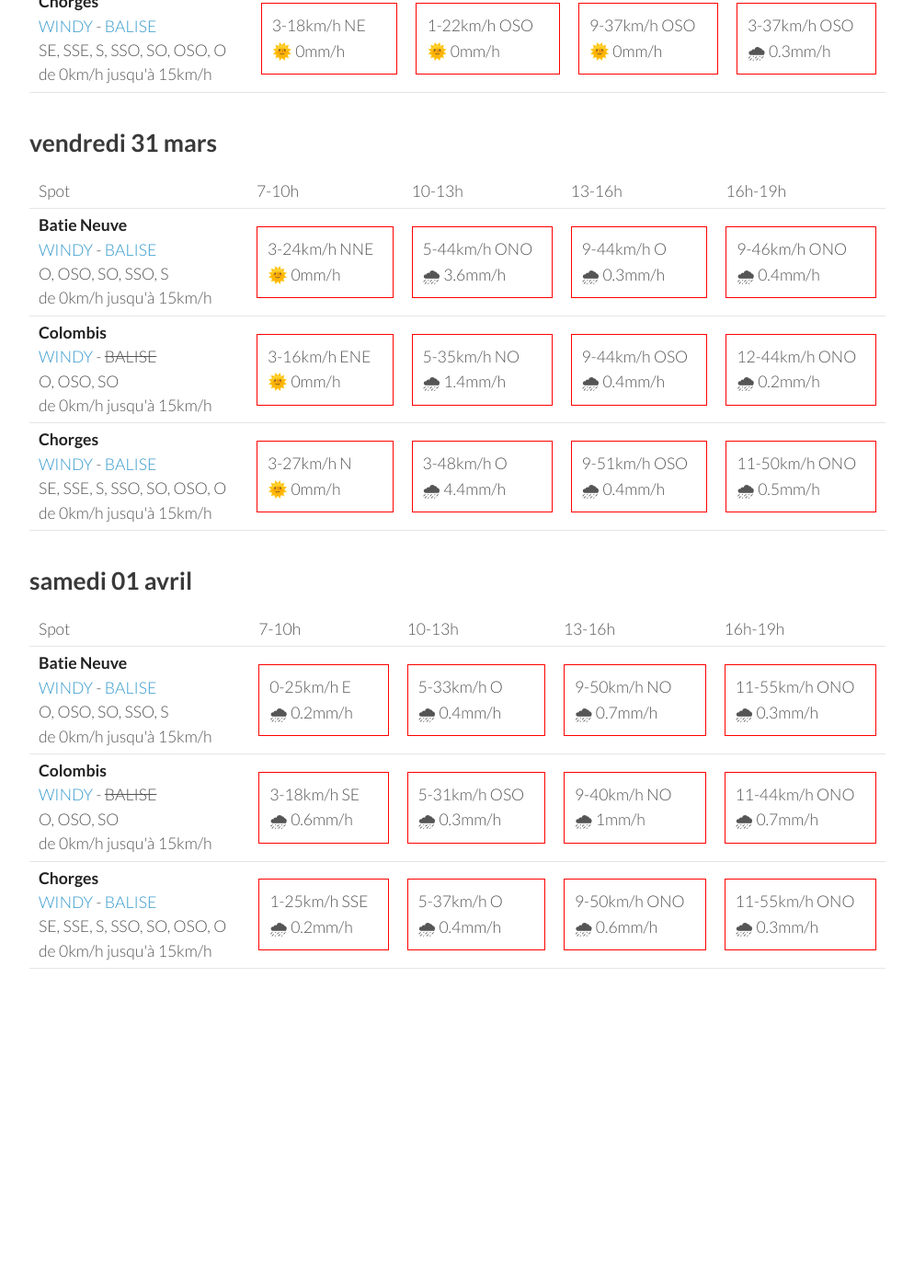
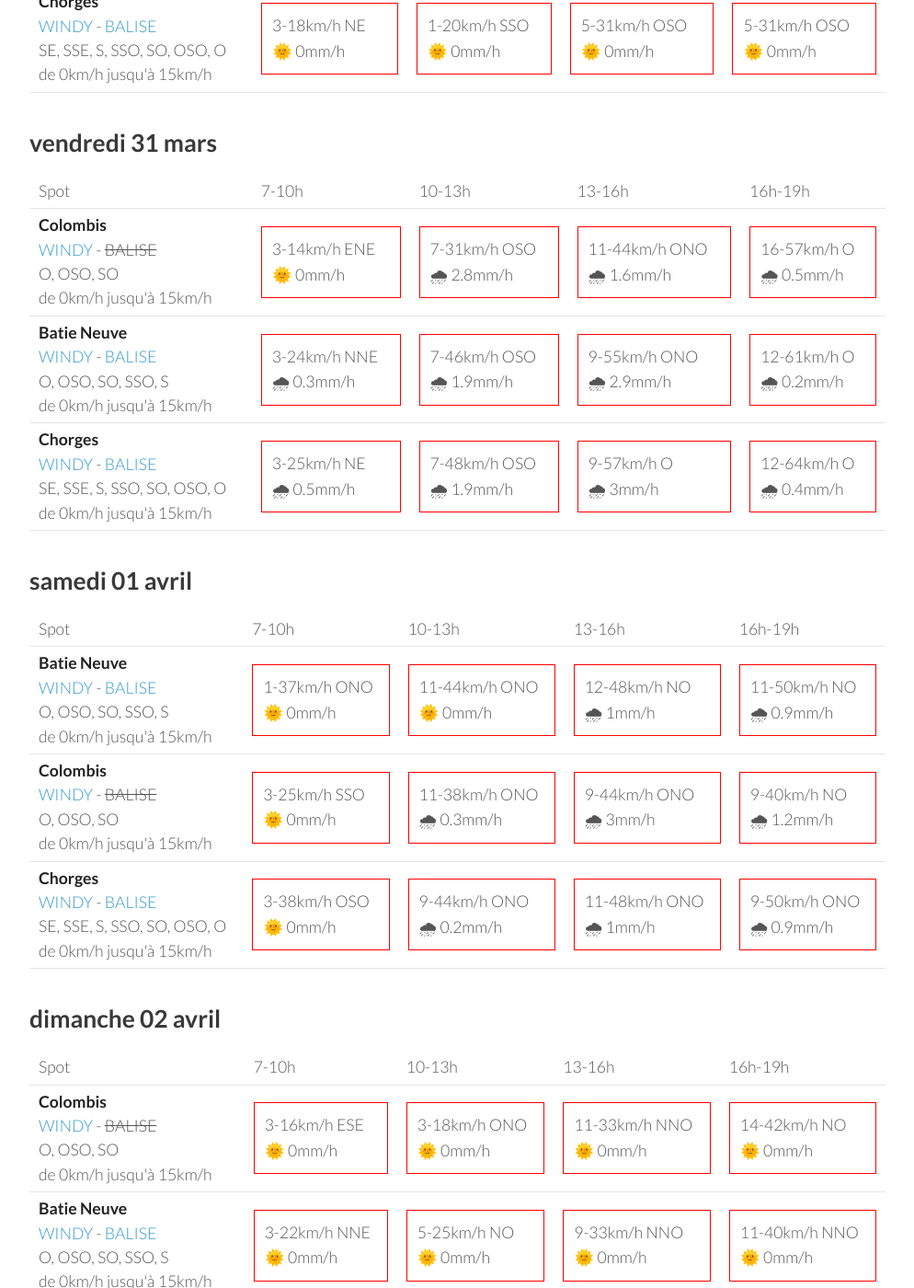
Before and after one commit to parapente-dans-le-nord/parapente-dans-le-nord.github.io, a Jekyll site: the page built from saint_andre.markdown, in a window 1280 px wide and 1400 px high, scrolled down 1568 px. Shown: the whole window at 92% size, without its empty margins (26-1020 px from the left). Built offline with Jekyll 4.4.1, drawn with Linux system fonts in a browser that asks for light colours; before the commit the page ends 2749 px from its top, so only the background shows below that; some of the changed text lies outside the part shown.

Commit message:
update index.markdown

```diff
--- a/saint_andre.markdown
+++ b/saint_andre.markdown
@@ -7,7 +7,7 @@ title:  "Tous les spots"
 {: .links}
 
 # Prevision Windy, modèle Arome
-page mise à jour le mardi 28 mars 06:36
+page mise à jour le mardi 28 mars 10:35
 
 ## mardi 28 mars
 
@@ -116,10 +116,10 @@ page mise à jour le mardi 28 mars 06:36
 <tr>
         <td><strong>Colombis</strong><br><a href="https://windy.com/44.494/6.216?44.559,6.262,10">WINDY</a> - <span class="no-balise"> BALISE </span><br> <span class="vent-favorable">O, OSO, SO</span><br><span class="force-vent">de 0km/h jusqu'à 15km/h</span> </td>
 
-            <td><div class="not-flyable"><p>1-11km/h ENE</p><p>🌞 0mm/h</p></div></td>
-            <td><div class="not-flyable"><p>3-16km/h ONO</p><p>🌞 0mm/h</p></div></td>
-            <td><div class="not-flyable"><p>9-31km/h O</p><p>🌧 0.3mm/h</p></div></td>
-            <td><div class="not-flyable"><p>3-29km/h NO</p><p>🌞 0mm/h</p></div></td>
+            <td><div class="not-flyable"><p>3-11km/h ENE</p><p>🌞 0mm/h</p></div></td>
+            <td><div class="not-flyable"><p>3-14km/h NO</p><p>🌞 0mm/h</p></div></td>
+            <td><div class="not-flyable"><p>7-25km/h ONO</p><p>🌞 0mm/h</p></div></td>
+            <td><div class="not-flyable"><p>5-25km/h ONO</p><p>🌞 0mm/h</p></div></td>
 
 
     </tr>
@@ -127,9 +127,9 @@ page mise à jour le mardi 28 mars 06:36
         <td><strong>Batie Neuve</strong><br><a href="https://windy.com/44.584/6.236?44.559,6.262,10,m:eTtagly">WINDY</a> - <span class=""><a href="https://www.openwindmap.org/PP554">BALISE</a> </span><br> <span class="vent-favorable">O, OSO, SO, SSO, S</span><br><span class="force-vent">de 0km/h jusqu'à 15km/h</span> </td>
 
             <td><div class="not-flyable"><p>3-16km/h NE</p><p>🌞 0mm/h</p></div></td>
-            <td><div class="not-flyable"><p>1-20km/h SO</p><p>🌞 0mm/h</p></div></td>
-            <td><div class="not-flyable"><p>7-35km/h OSO</p><p>🌞 0mm/h</p></div></td>
-            <td><div class="not-flyable"><p>3-33km/h OSO</p><p>🌧 0.5mm/h</p></div></td>
+            <td><div class="not-flyable"><p>1-18km/h SSO</p><p>🌞 0mm/h</p></div></td>
+            <td><div class="not-flyable"><p>3-29km/h OSO</p><p>🌞 0mm/h</p></div></td>
+            <td><div class="not-flyable"><p>5-29km/h SO</p><p>🌞 0mm/h</p></div></td>
 
 
     </tr>
@@ -137,9 +137,9 @@ page mise à jour le mardi 28 mars 06:36
         <td><strong>Chorges</strong><br><a href="https://windy.com/44.578/6.280?44.559,6.262,10">WINDY</a> - <span class=""><a href="https://www.openwindmap.org/PP554">BALISE</a> </span><br> <span class="vent-favorable">SE, SSE, S, SSO, SO, OSO, O</span><br><span class="force-vent">de 0km/h jusqu'à 15km/h</span> </td>
 
             <td><div class="not-flyable"><p>3-18km/h NE</p><p>🌞 0mm/h</p></div></td>
-            <td><div class="not-flyable"><p>1-22km/h OSO</p><p>🌞 0mm/h</p></div></td>
-            <td><div class="not-flyable"><p>9-37km/h OSO</p><p>🌞 0mm/h</p></div></td>
-            <td><div class="not-flyable"><p>3-37km/h OSO</p><p>🌧 0.3mm/h</p></div></td>
+            <td><div class="not-flyable"><p>1-20km/h SSO</p><p>🌞 0mm/h</p></div></td>
+            <td><div class="not-flyable"><p>5-31km/h OSO</p><p>🌞 0mm/h</p></div></td>
+            <td><div class="not-flyable"><p>5-31km/h OSO</p><p>🌞 0mm/h</p></div></td>
 
 
     </tr>
@@ -160,32 +160,32 @@ page mise à jour le mardi 28 mars 06:36
       <td>16h-19h</td>
     </tr>
 <tr>
-        <td><strong>Batie Neuve</strong><br><a href="https://windy.com/44.584/6.236?44.559,6.262,10,m:eTtagly">WINDY</a> - <span class=""><a href="https://www.openwindmap.org/PP554">BALISE</a> </span><br> <span class="vent-favorable">O, OSO, SO, SSO, S</span><br><span class="force-vent">de 0km/h jusqu'à 15km/h</span> </td>
+        <td><strong>Colombis</strong><br><a href="https://windy.com/44.494/6.216?44.559,6.262,10">WINDY</a> - <span class="no-balise"> BALISE </span><br> <span class="vent-favorable">O, OSO, SO</span><br><span class="force-vent">de 0km/h jusqu'à 15km/h</span> </td>
 
-            <td><div class="not-flyable"><p>3-24km/h NNE</p><p>🌞 0mm/h</p></div></td>
-            <td><div class="not-flyable"><p>5-44km/h ONO</p><p>🌧 3.6mm/h</p></div></td>
-            <td><div class="not-flyable"><p>9-44km/h O</p><p>🌧 0.3mm/h</p></div></td>
-            <td><div class="not-flyable"><p>9-46km/h ONO</p><p>🌧 0.4mm/h</p></div></td>
+            <td><div class="not-flyable"><p>3-14km/h ENE</p><p>🌞 0mm/h</p></div></td>
+            <td><div class="not-flyable"><p>7-31km/h OSO</p><p>🌧 2.8mm/h</p></div></td>
+            <td><div class="not-flyable"><p>11-44km/h ONO</p><p>🌧 1.6mm/h</p></div></td>
+            <td><div class="not-flyable"><p>16-57km/h O</p><p>🌧 0.5mm/h</p></div></td>
 
 
     </tr>
 <tr>
-        <td><strong>Colombis</strong><br><a href="https://windy.com/44.494/6.216?44.559,6.262,10">WINDY</a> - <span class="no-balise"> BALISE </span><br> <span class="vent-favorable">O, OSO, SO</span><br><span class="force-vent">de 0km/h jusqu'à 15km/h</span> </td>
+        <td><strong>Batie Neuve</strong><br><a href="https://windy.com/44.584/6.236?44.559,6.262,10,m:eTtagly">WINDY</a> - <span class=""><a href="https://www.openwindmap.org/PP554">BALISE</a> </span><br> <span class="vent-favorable">O, OSO, SO, SSO, S</span><br><span class="force-vent">de 0km/h jusqu'à 15km/h</span> </td>
 
-            <td><div class="not-flyable"><p>3-16km/h ENE</p><p>🌞 0mm/h</p></div></td>
-            <td><div class="not-flyable"><p>5-35km/h NO</p><p>🌧 1.4mm/h</p></div></td>
-            <td><div class="not-flyable"><p>9-44km/h OSO</p><p>🌧 0.4mm/h</p></div></td>
-            <td><div class="not-flyable"><p>12-44km/h ONO</p><p>🌧 0.2mm/h</p></div></td>
+            <td><div class="not-flyable"><p>3-24km/h NNE</p><p>🌧 0.3mm/h</p></div></td>
+            <td><div class="not-flyable"><p>7-46km/h OSO</p><p>🌧 1.9mm/h</p></div></td>
+            <td><div class="not-flyable"><p>9-55km/h ONO</p><p>🌧 2.9mm/h</p></div></td>
+            <td><div class="not-flyable"><p>12-61km/h O</p><p>🌧 0.2mm/h</p></div></td>
 
 
     </tr>
 <tr>
         <td><strong>Chorges</strong><br><a href="https://windy.com/44.578/6.280?44.559,6.262,10">WINDY</a> - <span class=""><a href="https://www.openwindmap.org/PP554">BALISE</a> </span><br> <span class="vent-favorable">SE, SSE, S, SSO, SO, OSO, O</span><br><span class="force-vent">de 0km/h jusqu'à 15km/h</span> </td>
 
-            <td><div class="not-flyable"><p>3-27km/h N</p><p>🌞 0mm/h</p></div></td>
-            <td><div class="not-flyable"><p>3-48km/h O</p><p>🌧 4.4mm/h</p></div></td>
-            <td><div class="not-flyable"><p>9-51km/h OSO</p><p>🌧 0.4mm/h</p></div></td>
-            <td><div class="not-flyable"><p>11-50km/h ONO</p><p>🌧 0.5mm/h</p></div></td>
+            <td><div class="not-flyable"><p>3-25km/h NE</p><p>🌧 0.5mm/h</p></div></td>
+            <td><div class="not-flyable"><p>7-48km/h OSO</p><p>🌧 1.9mm/h</p></div></td>
+            <td><div class="not-flyable"><p>9-57km/h O</p><p>🌧 3mm/h</p></div></td>
+            <td><div class="not-flyable"><p>12-64km/h O</p><p>🌧 0.4mm/h</p></div></td>
 
 
     </tr>
@@ -208,30 +208,30 @@ page mise à jour le mardi 28 mars 06:36
 <tr>
         <td><strong>Batie Neuve</strong><br><a href="https://windy.com/44.584/6.236?44.559,6.262,10,m:eTtagly">WINDY</a> - <span class=""><a href="https://www.openwindmap.org/PP554">BALISE</a> </span><br> <span class="vent-favorable">O, OSO, SO, SSO, S</span><br><span class="force-vent">de 0km/h jusqu'à 15km/h</span> </td>
 
-            <td><div class="not-flyable"><p>0-25km/h E</p><p>🌧 0.2mm/h</p></div></td>
-            <td><div class="not-flyable"><p>5-33km/h O</p><p>🌧 0.4mm/h</p></div></td>
-            <td><div class="not-flyable"><p>9-50km/h NO</p><p>🌧 0.7mm/h</p></div></td>
-            <td><div class="not-flyable"><p>11-55km/h ONO</p><p>🌧 0.3mm/h</p></div></td>
+            <td><div class="not-flyable"><p>1-37km/h ONO</p><p>🌞 0mm/h</p></div></td>
+            <td><div class="not-flyable"><p>11-44km/h ONO</p><p>🌞 0mm/h</p></div></td>
+            <td><div class="not-flyable"><p>12-48km/h NO</p><p>🌧 1mm/h</p></div></td>
+            <td><div class="not-flyable"><p>11-50km/h NO</p><p>🌧 0.9mm/h</p></div></td>
 
 
     </tr>
 <tr>
         <td><strong>Colombis</strong><br><a href="https://windy.com/44.494/6.216?44.559,6.262,10">WINDY</a> - <span class="no-balise"> BALISE </span><br> <span class="vent-favorable">O, OSO, SO</span><br><span class="force-vent">de 0km/h jusqu'à 15km/h</span> </td>
 
-            <td><div class="not-flyable"><p>3-18km/h SE</p><p>🌧 0.6mm/h</p></div></td>
-            <td><div class="not-flyable"><p>5-31km/h OSO</p><p>🌧 0.3mm/h</p></div></td>
-            <td><div class="not-flyable"><p>9-40km/h NO</p><p>🌧 1mm/h</p></div></td>
-            <td><div class="not-flyable"><p>11-44km/h ONO</p><p>🌧 0.7mm/h</p></div></td>
+            <td><div class="not-flyable"><p>3-25km/h SSO</p><p>🌞 0mm/h</p></div></td>
+            <td><div class="not-flyable"><p>11-38km/h ONO</p><p>🌧 0.3mm/h</p></div></td>
+            <td><div class="not-flyable"><p>9-44km/h ONO</p><p>🌧 3mm/h</p></div></td>
+            <td><div class="not-flyable"><p>9-40km/h NO</p><p>🌧 1.2mm/h</p></div></td>
 
 
     </tr>
 <tr>
         <td><strong>Chorges</strong><br><a href="https://windy.com/44.578/6.280?44.559,6.262,10">WINDY</a> - <span class=""><a href="https://www.openwindmap.org/PP554">BALISE</a> </span><br> <span class="vent-favorable">SE, SSE, S, SSO, SO, OSO, O</span><br><span class="force-vent">de 0km/h jusqu'à 15km/h</span> </td>
 
-            <td><div class="not-flyable"><p>1-25km/h SSE</p><p>🌧 0.2mm/h</p></div></td>
-            <td><div class="not-flyable"><p>5-37km/h O</p><p>🌧 0.4mm/h</p></div></td>
-            <td><div class="not-flyable"><p>9-50km/h ONO</p><p>🌧 0.6mm/h</p></div></td>
-            <td><div class="not-flyable"><p>11-55km/h ONO</p><p>🌧 0.3mm/h</p></div></td>
+            <td><div class="not-flyable"><p>3-38km/h OSO</p><p>🌞 0mm/h</p></div></td>
+            <td><div class="not-flyable"><p>9-44km/h ONO</p><p>🌧 0.2mm/h</p></div></td>
+            <td><div class="not-flyable"><p>11-48km/h ONO</p><p>🌧 1mm/h</p></div></td>
+            <td><div class="not-flyable"><p>9-50km/h ONO</p><p>🌧 0.9mm/h</p></div></td>
 
 
     </tr>
@@ -239,3 +239,49 @@ page mise à jour le mardi 28 mars 06:36
 </tbody>
 </table>
 {:/}
+## dimanche 02 avril
+
+{::nomarkdown}
+<table>
+  <tbody>
+    <tr>
+      <td>Spot</td>
+      <td>7-10h</td>
+      <td>10-13h</td>
+      <td>13-16h</td>
+      <td>16h-19h</td>
+    </tr>
+<tr>
+        <td><strong>Colombis</strong><br><a href="https://windy.com/44.494/6.216?44.559,6.262,10">WINDY</a> - <span class="no-balise"> BALISE </span><br> <span class="vent-favorable">O, OSO, SO</span><br><span class="force-vent">de 0km/h jusqu'à 15km/h</span> </td>
+
+            <td><div class="not-flyable"><p>3-16km/h ESE</p><p>🌞 0mm/h</p></div></td>
+            <td><div class="not-flyable"><p>3-18km/h ONO</p><p>🌞 0mm/h</p></div></td>
+            <td><div class="not-flyable"><p>11-33km/h NNO</p><p>🌞 0mm/h</p></div></td>
+            <td><div class="not-flyable"><p>14-42km/h NO</p><p>🌞 0mm/h</p></div></td>
+
+
+    </tr>
+<tr>
+        <td><strong>Batie Neuve</strong><br><a href="https://windy.com/44.584/6.236?44.559,6.262,10,m:eTtagly">WINDY</a> - <span class=""><a href="https://www.openwindmap.org/PP554">BALISE</a> </span><br> <span class="vent-favorable">O, OSO, SO, SSO, S</span><br><span class="force-vent">de 0km/h jusqu'à 15km/h</span> </td>
+
+            <td><div class="not-flyable"><p>3-22km/h NNE</p><p>🌞 0mm/h</p></div></td>
+            <td><div class="not-flyable"><p>5-25km/h NO</p><p>🌞 0mm/h</p></div></td>
+            <td><div class="not-flyable"><p>9-33km/h NNO</p><p>🌞 0mm/h</p></div></td>
+            <td><div class="not-flyable"><p>11-40km/h NNO</p><p>🌞 0mm/h</p></div></td>
+
+
+    </tr>
+<tr>
+        <td><strong>Chorges</strong><br><a href="https://windy.com/44.578/6.280?44.559,6.262,10">WINDY</a> - <span class=""><a href="https://www.openwindmap.org/PP554">BALISE</a> </span><br> <span class="vent-favorable">SE, SSE, S, SSO, SO, OSO, O</span><br><span class="force-vent">de 0km/h jusqu'à 15km/h</span> </td>
+
+            <td><div class="not-flyable"><p>3-24km/h NE</p><p>🌞 0mm/h</p></div></td>
+            <td><div class="not-flyable"><p>3-25km/h NO</p><p>🌞 0mm/h</p></div></td>
+            <td><div class="not-flyable"><p>7-29km/h N</p><p>🌞 0mm/h</p></div></td>
+            <td><div class="not-flyable"><p>9-37km/h NNO</p><p>🌞 0mm/h</p></div></td>
+
+
+    </tr>
+
+</tbody>
+</table>
+{:/}
```
